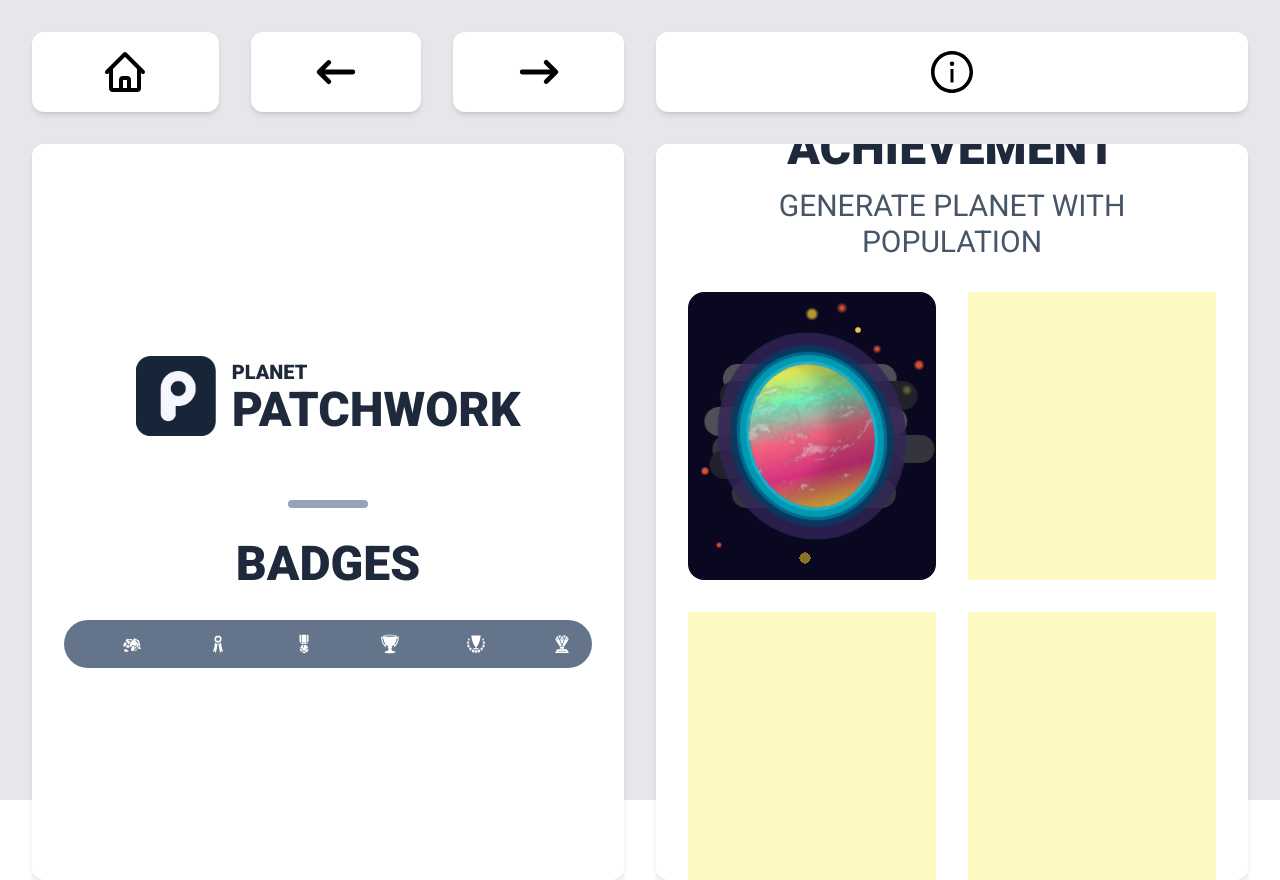
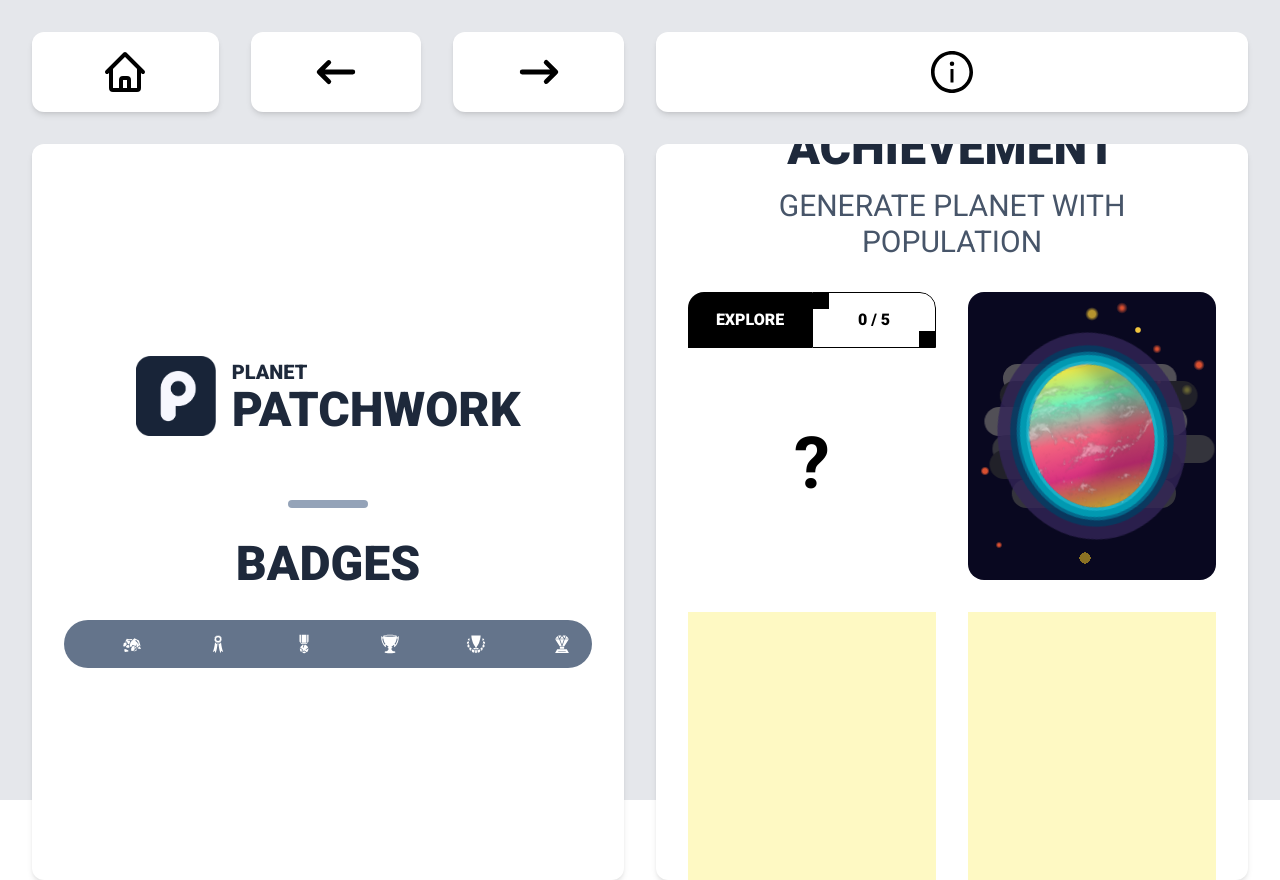
Before and after one commit to kherma/next-framer-motion-fun, a Next.js app: page /planet in a window 1280 px wide. Built offline with nearby package versions, Linux system fonts and the light colour scheme.

Commit message:
Add PlanetDescription

```diff
--- a/components/feature/PlanetAchievement/PlanetDescription.js
+++ b/components/feature/PlanetAchievement/PlanetDescription.js
@@ -1,7 +1,50 @@
-import React from "react";
+import React, { useState } from "react";
 
-const PlanetDescription = () => {
-  return <div className="bg-yellow-100"></div>;
+const PlanetDescription = ({ description, name, handleGeneratePlanet }) => {
+  const [count, setCount] = useState(0);
+
+  const handleCounte = () => {
+    if (count <= 5) {
+      setCount((count += 1));
+    }
+    handleGeneratePlanet();
+    return;
+  };
+
+  return (
+    <div className="flex overflow-hidden flex-col h-[21rem] rounded-2xl md:h-[22rem] lg:h-auto">
+      <div className="flex justify-between items-center">
+        <button
+          onClick={handleCounte}
+          className="p-4 w-1/2 font-black hover:tracking-widest text-center text-white uppercase bg-black transition-all duration-300"
+        >
+          explore
+        </button>
+
+        {count < 5 ? (
+          <div className="flex relative justify-center items-center w-1/2 h-full rounded-tr-2xl border border-black">
+            <p className="font-black">{count} &#47; 5</p>
+            <div className="absolute top-0 left-0 w-4 h-4 bg-black" />
+            <div className="absolute right-0 bottom-0 w-4 h-4 bg-black" />
+          </div>
+        ) : (
+          <button className="p-4 w-1/2 font-black text-center text-white uppercase bg-yellow-400 transition-colors duration-300 xl:text-black xl:hover:text-white xl:bg-white xl:hover:bg-yellow-400">
+            achievement
+          </button>
+        )}
+      </div>
+      <div className="flex justify-center items-center w-full h-full">
+        {description ? (
+          <div className="flex flex-col gap-2 justify-center items-end p-2 w-full h-full">
+            <h3 className="text-xl font-black text-right">{name}</h3>
+            <p className="text-justify">{description}</p>
+          </div>
+        ) : (
+          <p className="text-7xl font-bold">?</p>
+        )}
+      </div>
+    </div>
+  );
 };
 
 export default PlanetDescription;
--- a/components/feature/PlanetAchievement/index.js
+++ b/components/feature/PlanetAchievement/index.js
@@ -1,4 +1,4 @@
-import React from "react";
+import React, { useState } from "react";
 import PlanetView from "./PlanetView";
 import PlanetData from "./PlanetData";
 import PlanetAtmosphere from "./PlanetAtmosphere";
@@ -6,13 +6,25 @@ import PlanetDescription from "./PlanetDescription";
 import { generatePlanet } from "../../../seed";
 
 const PlanetAchievement = () => {
-  generatePlanet();
+  const [planet, setPlanet] = useState({
+    data: {},
+    view: {},
+  });
+
+  const handleGeneratePlanet = () => {
+    setPlanet(generatePlanet());
+  };
+
   return (
     <div className="grid grid-cols-1 auto-rows-fr gap-4 w-full h-full md:grid-cols-2 md:gap-8">
+      <PlanetDescription
+        name={planet.data.name}
+        description={planet.data.description}
+        handleGeneratePlanet={handleGeneratePlanet}
+      />
       <PlanetView />
       <PlanetData />
       <PlanetAtmosphere />
-      <PlanetDescription />
     </div>
   );
 };
--- a/components/feature/WebsiteMotionDesign/ModalWMD.js
+++ b/components/feature/WebsiteMotionDesign/ModalWMD.js
@@ -36,7 +36,7 @@ const ModalWMD = ({ handleClose }) => {
           <span className="mr-2 font-bold">warning:</span>
           there is no way back!
         </p>
-        <button className="group w-full h-8 font-black text-center text-white uppercase bg-yellow-400 transition-colors duration-500 sm:h-16 lg:p-4 xl:text-black xl:hover:text-white xl:bg-white xl:hover:bg-yellow-400 m paper">
+        <button className="w-full h-8 font-black text-center text-white uppercase bg-yellow-400 transition-colors duration-500 sm:h-16 lg:p-4 xl:text-black xl:hover:text-white xl:bg-white xl:hover:bg-yellow-400 paper">
           achievement
         </button>
       </motion.div>
--- a/seed/data/generateAtmosphere.js
+++ b/seed/data/generateAtmosphere.js
@@ -6,8 +6,10 @@ export const generateAtmosphere = (config) => {
     settings: { atmosphereOptions },
   } = config;
 
+  const atmosphere = [];
+
   if (distanceFromSun <= 1000) {
-    config.data.atmosphere.push(
+    atmosphere.push(
       randomRange(1, 3) < 2 ? atmosphereOptions[0] : atmosphereOptions[4]
     );
   }
@@ -16,17 +18,17 @@ export const generateAtmosphere = (config) => {
     const chancesOfLive = randomRange(1, 10);
     switch (true) {
       case chancesOfLive < 4:
-        config.data.atmosphere.push(
+        atmosphere.push(
           atmosphereOptions[0],
           atmosphereOptions[2],
           atmosphereOptions[4]
         );
         break;
       case chancesOfLive > 4 && chancesOfLive < 7:
-        config.data.atmosphere.push(...atmosphereOptions);
+        atmosphere.push(...atmosphereOptions);
         break;
       case chancesOfLive > 7:
-        config.data.atmosphere.push(...atmosphereOptions);
+        atmosphere.push(...atmosphereOptions);
         config.data.ozoneLayer = true;
         break;
       default:
@@ -38,23 +40,25 @@ export const generateAtmosphere = (config) => {
     const randomLayers = randomRange(1, 10);
     switch (true) {
       case randomLayers < 3:
-        config.data.atmosphere.push(atmosphereOptions[0]);
+        atmosphere.push(atmosphereOptions[0]);
         break;
       case randomLayers > 2 && randomLayers < 5:
-        config.data.atmosphere.push(atmosphereOptions[4]);
+        atmosphere.push(atmosphereOptions[4]);
         break;
       case randomLayers > 4 && randomLayers < 8:
-        config.data.atmosphere.push(
+        atmosphere.push(
           atmosphereOptions[0],
           atmosphereOptions[2],
           atmosphereOptions[4]
         );
         break;
       case randomLayers > 7:
-        config.data.atmosphere.push(...atmosphereOptions);
+        atmosphere.push(...atmosphereOptions);
         break;
       default:
         return;
     }
   }
+
+  config.data.atmosphere = atmosphere;
 };
--- a/seed/data/generateName.js
+++ b/seed/data/generateName.js
@@ -2,26 +2,25 @@ import { randomRange } from "../utils/randomRange";
 
 export const generateName = (config) => {
   const { lettersOptions } = config.settings;
+  let name = "";
 
   for (let i = 0; i < 12; i++) {
     if (i <= 6) {
       i === 6
-        ? (config.data.name += "-")
-        : (config.data.name +=
+        ? (name += "-")
+        : (name +=
             lettersOptions[
               randomRange(0, lettersOptions.length - 1)
             ].toUpperCase());
     }
 
     if (i > 6 && i <= 10) {
-      i === 10
-        ? (config.data.name += "-")
-        : (config.data.name += randomRange(0, 9));
+      i === 10 ? (name += "-") : (name += randomRange(0, 9));
     }
 
     if (i > 10) {
-      config.data.name +=
-        lettersOptions[randomRange(0, lettersOptions.length - 1)];
+      name += lettersOptions[randomRange(0, lettersOptions.length - 1)];
     }
   }
+  config.data.name = name;
 };
--- a/seed/index.js
+++ b/seed/index.js
@@ -3,7 +3,12 @@ import { generateData } from "./data";
 import { renderPlanet } from "./view";
 
 export const generatePlanet = () => {
-  generateData(config);
-  renderPlanet(config);
-  return { data: config.data, view: config.view };
+  const state = {
+    ...config,
+    data: { ...config.data, atmosphere: [...config.data.atmosphere] },
+    view: { ...config.view },
+  };
+  generateData(state);
+  renderPlanet(state);
+  return { data: state.data, view: state.view };
 };
```
